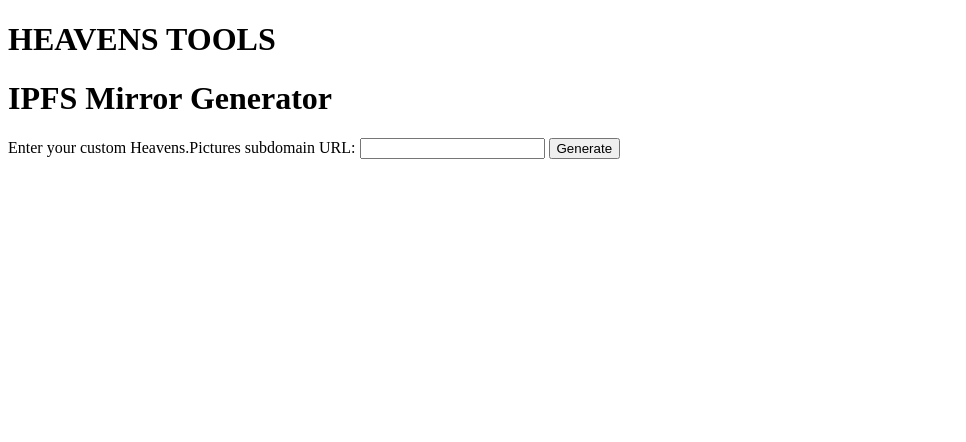
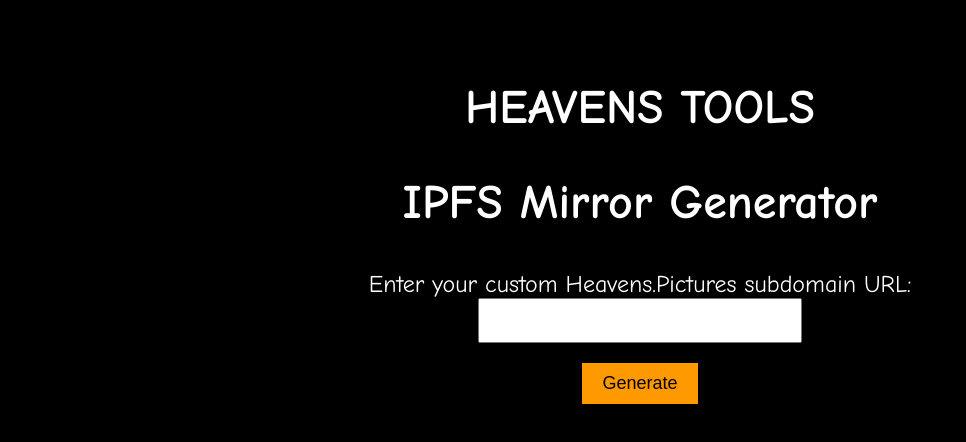
Before and after one commit to satoshi-testaccount/ipfs-mirror-generator, a plain HTML site: page index.html in a window 1280 px wide. Shown: the whole page, without its empty margins (0-966 px from the left). Drawn offline with Linux system fonts and the light colour scheme.

Commit message:
Update index.html

```diff
--- a/index.html
+++ b/index.html
@@ -2,13 +2,53 @@
 <html>
 <head>
   <title>IPFS Mirror Generator</title>
+  <style>
+    body {
+      background-color: #000;
+      font-family: 'Comic Sans MS', cursive, sans-serif;
+      color: #fff;
+      text-align: center;
+      padding: 40px;
+    }
+
+    h1 {
+      font-size: 48px;
+      margin-bottom: 40px;
+    }
+
+    label {
+      font-size: 24px;
+    }
+
+    input[type="text"] {
+      padding: 10px;
+      font-size: 18px;
+      width: 300px;
+      margin-bottom: 20px;
+    }
+
+    button[type="submit"] {
+      padding: 10px 20px;
+      font-size: 18px;
+      background-color: #ff9900;
+      border: none;
+      color: #000;
+      cursor: pointer;
+    }
+
+    button[type="submit"]:hover {
+      background-color: #ffcc66;
+    }
+  </style>
 </head>
 <body>
   <h1>HEAVENS TOOLS</h1>
   <h1>IPFS Mirror Generator</h1>
   <form id="subdomainForm">
     <label for="subdomainURL">Enter your custom Heavens.Pictures subdomain URL:</label>
+    <br>
     <input type="text" id="subdomainURL" required>
+    <br>
     <button type="submit">Generate</button>
   </form>
   <div id="iframeContainer"></div>
```
